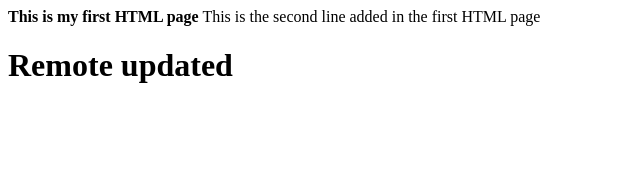
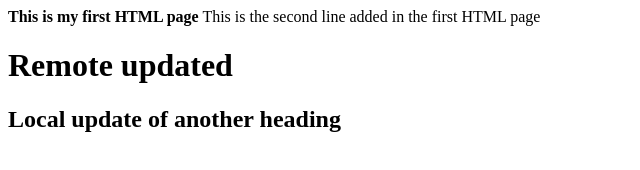
Before and after one commit to ructiw/SSHRepoRT, a plain HTML site: page index.html in a window 1280 px wide. Shown: the whole page, without its empty margins (0-640 px from the left). Drawn offline with Linux system fonts and the light colour scheme.

Commit message:
checking merge local

```diff
--- a/index.html
+++ b/index.html
@@ -1,5 +1,8 @@
 <html>
+<HEAD>
+</HEAD>
 <b>This is my first HTML page</b>
 This is the second line added in the first HTML page
   <H1> Remote updated</H1>
+   <H2> Local update of another heading </H2>
 </html>
```
